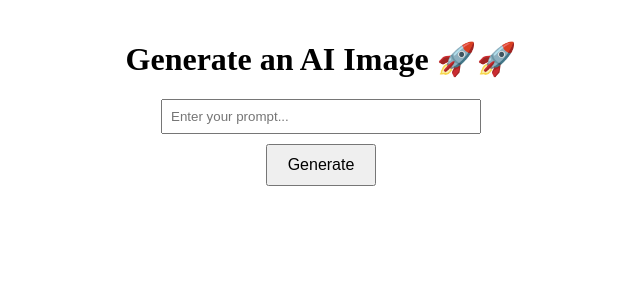
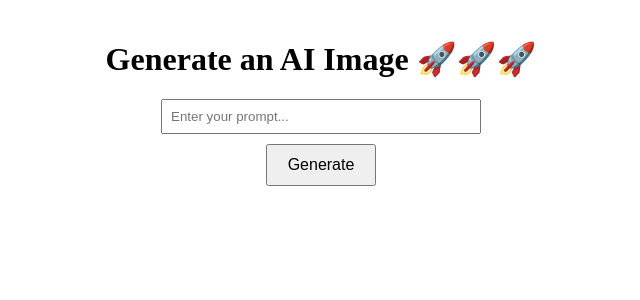
Before and after one commit to Reinhart84/ai4all-platform, a React (Create React App) app in the folder frontend/: page / in a window 1280 px wide. Shown: the top 300 px of the page, without its empty margins (319-959 px from the left). Built offline with nearby package versions, Linux system fonts and the light colour scheme.

Commit message:
Principal: firebase-adminsdk-fbsvc@ai4all-platform-fe2e4.iam.gserviceaccount.com

```diff
--- a/frontend/src/App.js
+++ b/frontend/src/App.js
@@ -42,7 +42,7 @@ function App() {
 
   return (
     <div style={{ textAlign: "center", marginTop: "40px" }}>
-      <h1>Generate an AI Image 🚀🚀</h1>
+      <h1>Generate an AI Image 🚀🚀🚀</h1>
       <input
         type="text"
         value={prompt}
```
